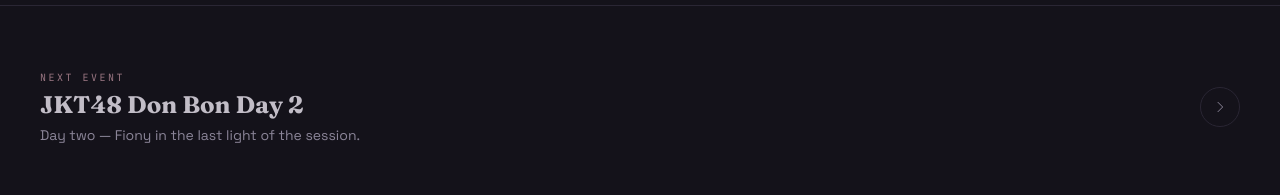
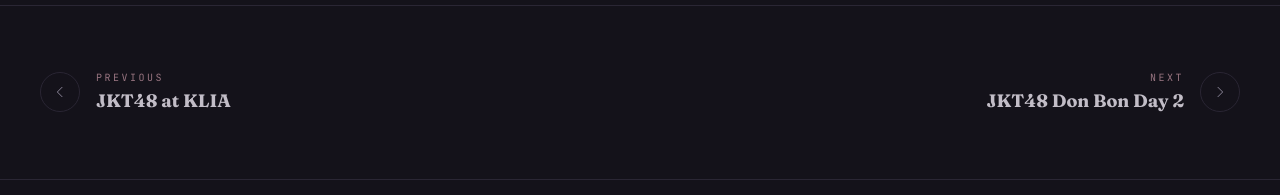
Before and after one commit to Vinzryyy/VinzryyyVelaminaz, a React (Vite) app: page /events/jkt48-don-bon-day1 in a window 1280 px wide. Shown: the part 1325-1520 px from the top of the page. Built offline with nearby package versions, Linux system fonts and the light colour scheme.

Commit message:
polish: add previous event link alongside next event
Add getPrevEvent() to data.ts. Event page footer now shows a
2-column prev/next navigation grid instead of next-only.

Co-Authored-By: Claude Opus 4.6 (1M context) <noreply@anthropic.com>

```diff
--- a/src/lib/data.ts
+++ b/src/lib/data.ts
@@ -15,6 +15,12 @@ export function getEvent(slug: string): Event | undefined {
 export function getNextEvent(slug: string): Event {
   const idx = events.findIndex((e) => e.slug === slug);
   return events[(idx + 1) % events.length];
+}
+
+/** Returns the previous event before the given slug (wraps around). */
+export function getPrevEvent(slug: string): Event {
+  const idx = events.findIndex((e) => e.slug === slug);
+  return events[(idx - 1 + events.length) % events.length];
 }
 
 /**
--- a/src/pages/EventPage.tsx
+++ b/src/pages/EventPage.tsx
@@ -1,6 +1,6 @@
 import { useState } from "react";
 import { Link, useParams } from "react-router";
-import { getEvent, getNextEvent } from "@/lib/data";
+import { getEvent, getNextEvent, getPrevEvent } from "@/lib/data";
 import { useDocumentHead } from "@/lib/useDocumentHead";
 import { FactsPanel } from "@/components/FactsPanel";
 import { KatanaDivider } from "@/components/KatanaDivider";
@@ -23,6 +23,7 @@ export default function EventPage() {
 
   if (!event) return <NotFound />;
 
+  const prevEvent = getPrevEvent(event.slug);
   const nextEvent = getNextEvent(event.slug);
 
   return (
@@ -107,22 +108,43 @@ export default function EventPage() {
         </div>
       </section>
 
-      {/* ── Next event card ────────────────────────────────────── */}
+      {/* ── Prev / Next event navigation ─────────────────────── */}
       <section className="border-t border-hairline px-6 py-16 md:px-10">
         <div className="mx-auto max-w-[1400px]">
           <ScrollReveal>
+            <div className="grid gap-6 sm:grid-cols-2">
+              {/* Previous */}
+              <Link
+                to={`/events/${prevEvent.slug}`}
+                className="group flex items-center gap-4"
+              >
+                <span className="flex h-10 w-10 shrink-0 items-center justify-center rounded-full border border-hairline text-muted transition-colors duration-200 group-hover:border-crimson group-hover:text-crimson">
+                  <svg className="h-4 w-4" fill="none" viewBox="0 0 24 24" stroke="currentColor" strokeWidth={1.5}>
+                    <path strokeLinecap="round" strokeLinejoin="round" d="M15 19l-7-7 7-7" />
+                  </svg>
+                </span>
+                <div className="min-w-0 space-y-0.5">
+                  <p className="font-mono text-[10px] uppercase tracking-[0.25em] text-sakura/60">
+                    Previous
+                  </p>
+                  <h3 className="truncate font-display text-lg font-bold text-ink/80 transition-colors duration-200 group-hover:text-ink">
+                    {prevEvent.title}
+                  </h3>
+                </div>
+              </Link>
+
+              {/* Next */}
               <Link
                 to={`/events/${nextEvent.slug}`}
-              className="group flex items-center justify-between gap-6"
+                className="group flex items-center justify-end gap-4 text-right"
               >
-              <div className="space-y-1">
+                <div className="min-w-0 space-y-0.5">
                   <p className="font-mono text-[10px] uppercase tracking-[0.25em] text-sakura/60">
-                  Next event
+                    Next
                   </p>
-                <h3 className="font-display text-2xl font-bold text-ink/80 transition-colors duration-200 group-hover:text-ink">
+                  <h3 className="truncate font-display text-lg font-bold text-ink/80 transition-colors duration-200 group-hover:text-ink">
                     {nextEvent.title}
                   </h3>
-                <p className="text-sm text-muted">{nextEvent.subtitle}</p>
                 </div>
                 <span className="flex h-10 w-10 shrink-0 items-center justify-center rounded-full border border-hairline text-muted transition-colors duration-200 group-hover:border-crimson group-hover:text-crimson">
                   <svg className="h-4 w-4" fill="none" viewBox="0 0 24 24" stroke="currentColor" strokeWidth={1.5}>
@@ -130,6 +152,7 @@ export default function EventPage() {
                   </svg>
                 </span>
               </Link>
+            </div>
           </ScrollReveal>
         </div>
       </section>
```
Lines whose indentation alone changed are shown as unchanged.
